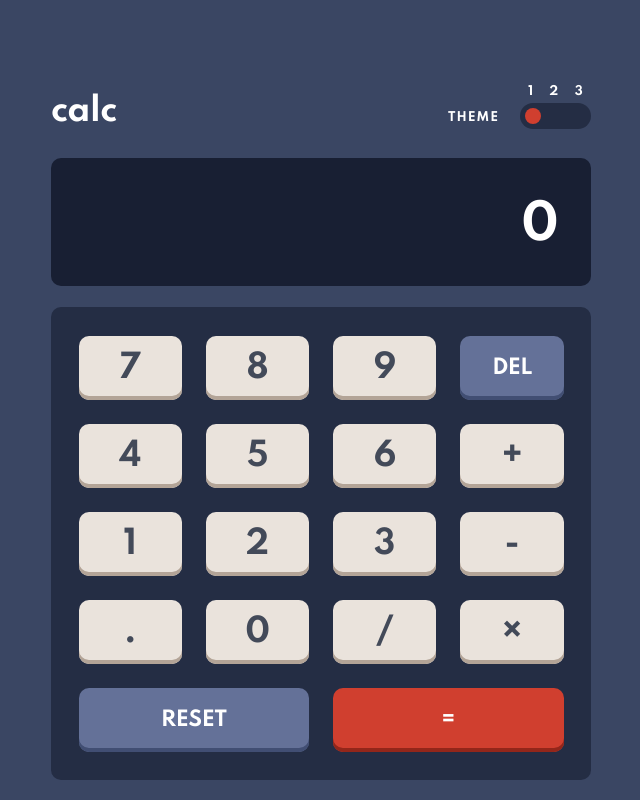
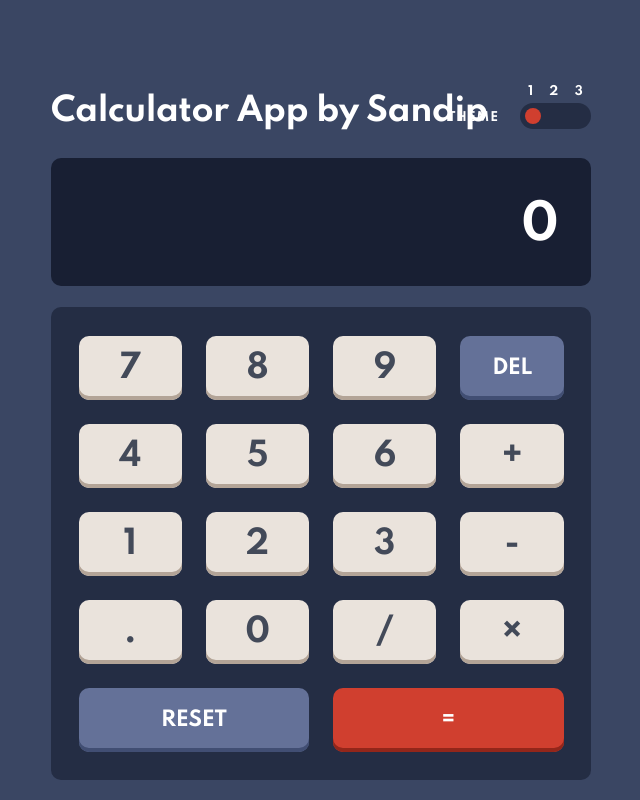
Before and after one commit to sandipkarak/Calculator, a website: page index.html in a window 1280 px wide. Shown: the whole page, without its empty margins (319-959 px from the left). Drawn offline with Linux system fonts and the light colour scheme.

Commit message:
Update index.html

```diff
--- a/index.html
+++ b/index.html
@@ -3,7 +3,6 @@
   <head>
     <meta charset="UTF-8" />
     <meta name="viewport" content="width=device-width, initial-scale=1.0" />
-    <!-- displays site properly based on user's device -->
 
     <link
       rel="icon"
@@ -14,9 +13,7 @@
 
     <link rel="stylesheet" href="css/style.css" />
 
-    <title>Frontend Mentor | Calculator app</title>
-
-    <!-- Feel free to remove these styles or customise in your own stylesheet 👍 -->
+    <title>Calculator app</title>
     <style>
       .attribution {
         font-size: 1rem;
@@ -33,7 +30,7 @@
   <body>
     <div class="calculator">
       <div class="calculator__header">
-        <div class="calculator__header__title">calc</div>
+        <div class="calculator__header__title">Calculator App by Sandip</div>
         <div class="calculator__header__toggle-switch">
           <span class="calculator__header__toggle-switch__title">THEME</span>
           <div class="calculator__header-toggle-switch__switcher switcher">
@@ -83,17 +80,6 @@
       </div>
     </div>
 
-    <!-- <div class="attribution">
-      Challenge by
-      <a href="https://www.frontendmentor.io?ref=challenge" target="_blank"
-        >Frontend Mentor</a
-      >. Coded by
-      <a
-        href="https://www.frontendmentor.io/profile/hebaghazali"
-        target="_blank"
-        >Heba Ghazaly</a
-      >.
-    </div> -->
 
     <script src="scripts/switcher.js"></script>
     <script src="scripts/script.js"></script>
```
